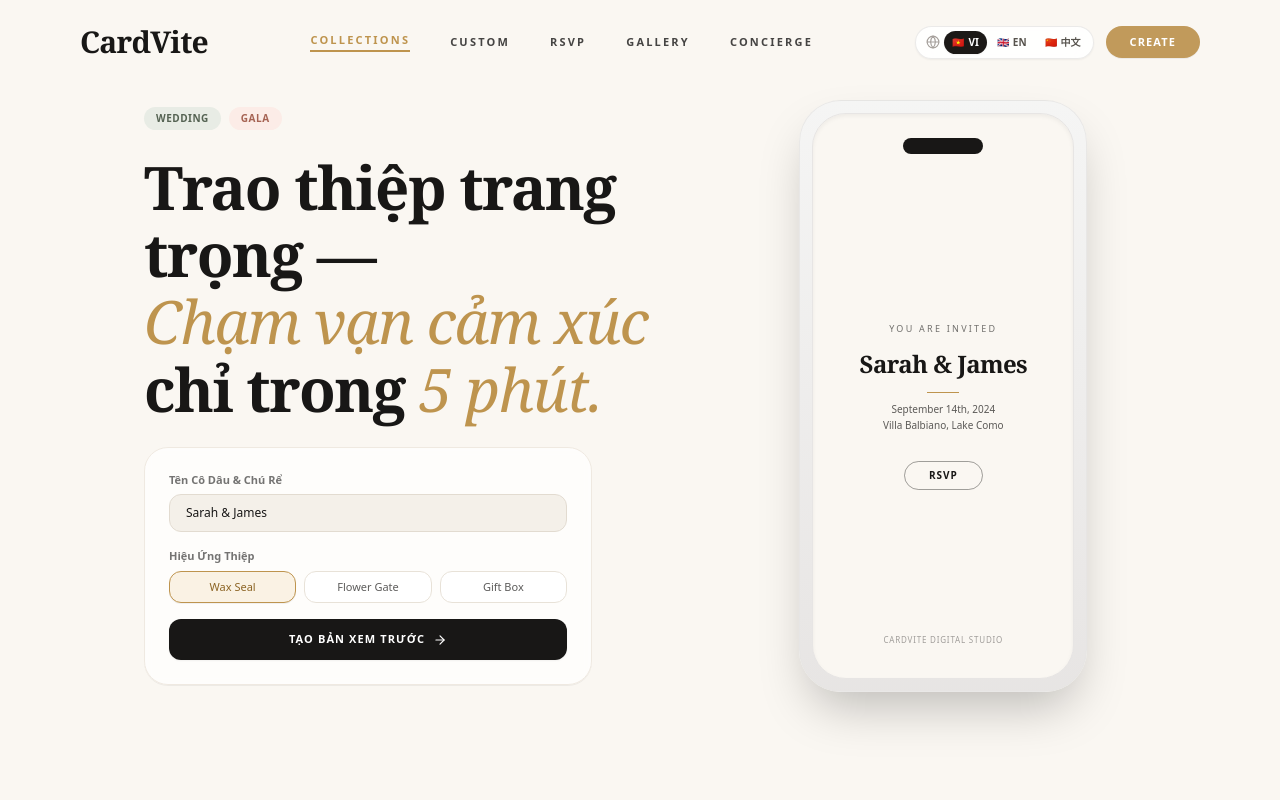
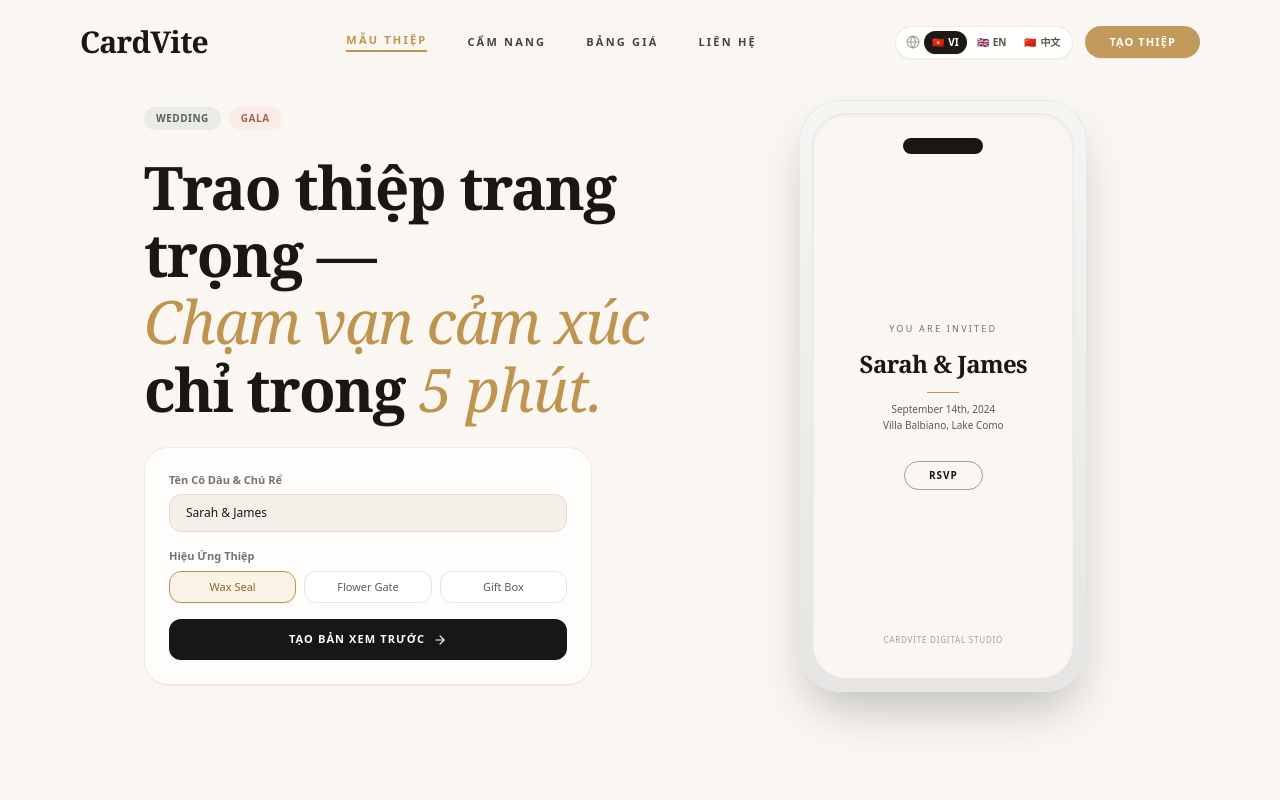
Before and after one commit to hoaibao3112/WebsiteThiep, a Next.js app in the folder fe/: page / in a window 1280 px wide. Shown: the top 800 px of the page. Built offline with nearby package versions, Linux system fonts and the light colour scheme; a web font is replaced by a local one.

Commit message:
fix: update navigation menu items to match 4 core pages (MẪU THIỆP, CẨM NANG, BẢNG GIÁ, LIÊN HỆ)

```diff
--- a/fe/src/app/(public)/collections/page.tsx
+++ b/fe/src/app/(public)/collections/page.tsx
@@ -146,12 +146,11 @@ export default function CollectionsPage() {
 
           <nav className="hidden md:flex items-center gap-8 lg:gap-10 text-[11px] font-bold uppercase tracking-[0.2em] text-[#181716]/80">
             <Link href="/collections" className="text-[#BE944E] border-b-2 border-[#BE944E] pb-0.5">
-              COLLECTIONS
+              MẪU THIỆP
             </Link>
-            <Link href="/custom" className="hover:text-[#181716] transition">CUSTOM</Link>
-            <Link href="/rsvp" className="hover:text-[#181716] transition">RSVP</Link>
-            <Link href="/gallery" className="hover:text-[#181716] transition">GALLERY</Link>
-            <Link href="/concierge" className="hover:text-[#181716] transition">CONCIERGE</Link>
+            <Link href="/journal" className="hover:text-[#181716] transition">CẨM NANG</Link>
+            <Link href="/pricing" className="hover:text-[#181716] transition">BẢNG GIÁ</Link>
+            <Link href="/concierge" className="hover:text-[#181716] transition">LIÊN HỆ</Link>
           </nav>
 
           <div className="flex items-center gap-3">
--- a/fe/src/app/(public)/concierge/page.tsx
+++ b/fe/src/app/(public)/concierge/page.tsx
@@ -45,12 +45,11 @@ export default function ConciergePage() {
           </Link>
 
           <nav className="hidden md:flex items-center gap-8 lg:gap-10 text-[11px] font-bold uppercase tracking-[0.2em] text-[#181716]/80">
-            <Link href="/collections" className="hover:text-[#181716] transition">COLLECTIONS</Link>
-            <Link href="/custom" className="hover:text-[#181716] transition">CUSTOM</Link>
-            <Link href="/rsvp" className="hover:text-[#181716] transition">RSVP</Link>
-            <Link href="/gallery" className="hover:text-[#181716] transition">GALLERY</Link>
+            <Link href="/collections" className="hover:text-[#181716] transition">MẪU THIỆP</Link>
+            <Link href="/journal" className="hover:text-[#181716] transition">CẨM NANG</Link>
+            <Link href="/pricing" className="hover:text-[#181716] transition">BẢNG GIÁ</Link>
             <Link href="/concierge" className="text-[#BE944E] border-b-2 border-[#BE944E] pb-0.5">
-              CONCIERGE
+              LIÊN HỆ
             </Link>
           </nav>
 
--- a/fe/src/app/(public)/journal/page.tsx
+++ b/fe/src/app/(public)/journal/page.tsx
@@ -71,11 +71,10 @@ export default function JournalPage() {
           </Link>
 
           <nav className="hidden md:flex items-center gap-8 lg:gap-10 text-[11px] font-bold uppercase tracking-[0.2em] text-[#181716]/80">
-            <Link href="/collections" className="hover:text-[#181716] transition">COLLECTIONS</Link>
-            <Link href="/custom" className="hover:text-[#181716] transition">CUSTOM</Link>
-            <Link href="/rsvp" className="hover:text-[#181716] transition">RSVP</Link>
-            <Link href="/gallery" className="hover:text-[#181716] transition">GALLERY</Link>
-            <Link href="/concierge" className="hover:text-[#181716] transition">CONCIERGE</Link>
+            <Link href="/collections" className="hover:text-[#181716] transition">MẪU THIỆP</Link>
+            <Link href="/journal" className="text-[#BE944E] border-b-2 border-[#BE944E] pb-0.5">CẨM NANG</Link>
+            <Link href="/pricing" className="hover:text-[#181716] transition">BẢNG GIÁ</Link>
+            <Link href="/concierge" className="hover:text-[#181716] transition">LIÊN HỆ</Link>
           </nav>
 
           <div className="flex items-center gap-3">
--- a/fe/src/app/(public)/pricing/page.tsx
+++ b/fe/src/app/(public)/pricing/page.tsx
@@ -18,11 +18,10 @@ export default function PricingPage() {
           </Link>
 
           <nav className="hidden md:flex items-center gap-8 lg:gap-10 text-[11px] font-bold uppercase tracking-[0.2em] text-[#181716]/80">
-            <Link href="/collections" className="hover:text-[#181716] transition">COLLECTIONS</Link>
-            <Link href="/custom" className="hover:text-[#181716] transition">CUSTOM</Link>
-            <Link href="/rsvp" className="hover:text-[#181716] transition">RSVP</Link>
-            <Link href="/gallery" className="hover:text-[#181716] transition">GALLERY</Link>
-            <Link href="/concierge" className="hover:text-[#181716] transition">CONCIERGE</Link>
+            <Link href="/collections" className="hover:text-[#181716] transition">MẪU THIỆP</Link>
+            <Link href="/journal" className="hover:text-[#181716] transition">CẨM NANG</Link>
+            <Link href="/pricing" className="text-[#BE944E] border-b-2 border-[#BE944E] pb-0.5">BẢNG GIÁ</Link>
+            <Link href="/concierge" className="hover:text-[#181716] transition">LIÊN HỆ</Link>
           </nav>
 
           <div className="flex items-center gap-3">
--- a/fe/src/app/page.tsx
+++ b/fe/src/app/page.tsx
@@ -37,24 +37,21 @@ export default function CardViteHomePage() {
             </span>
           </Link>
 
-          {/* DESKTOP NAV LINKS */}
+          {/* DESKTOP NAV LINKS: 4 CHỨC NĂNG CHÍNH */}
           <nav className="hidden md:flex items-center gap-8 lg:gap-10 text-[11px] font-bold uppercase tracking-[0.2em] text-[#181716]/80">
             <Link
-              href="#collections"
+              href="/collections"
               className="text-[#BE944E] border-b-2 border-[#BE944E] pb-0.5"
             >
               {t("homeNavCollections")}
             </Link>
-            <Link href="#custom" className="hover:text-[#181716] transition">
-              {t("homeNavCustom")}
+            <Link href="/journal" className="hover:text-[#181716] transition">
+              {t("homeNavJournal")}
             </Link>
-            <Link href="#rsvp" className="hover:text-[#181716] transition">
-              {t("homeNavRsvp")}
+            <Link href="/pricing" className="hover:text-[#181716] transition">
+              {t("homeNavPricing")}
             </Link>
-            <Link href="#gallery" className="hover:text-[#181716] transition">
-              {t("homeNavGallery")}
-            </Link>
-            <Link href="#concierge" className="hover:text-[#181716] transition">
+            <Link href="/concierge" className="hover:text-[#181716] transition">
               {t("homeNavConcierge")}
             </Link>
           </nav>
@@ -92,32 +89,32 @@ export default function CardViteHomePage() {
           </button>
           <div className="space-y-6 text-center">
             <Link
-              href="#collections"
+              href="/collections"
               onClick={() => setMobileMenuOpen(false)}
               className="block text-2xl font-serif font-bold text-[#181716]"
             >
               {t("homeNavCollections")}
             </Link>
             <Link
-              href="#custom"
+              href="/journal"
               onClick={() => setMobileMenuOpen(false)}
               className="block text-2xl font-serif font-bold text-[#181716]"
             >
-              {t("homeNavCustom")}
+              {t("homeNavJournal")}
             </Link>
             <Link
-              href="#rsvp"
+              href="/pricing"
               onClick={() => setMobileMenuOpen(false)}
               className="block text-2xl font-serif font-bold text-[#181716]"
             >
-              {t("homeNavRsvp")}
+              {t("homeNavPricing")}
             </Link>
             <Link
-              href="#gallery"
+              href="/concierge"
               onClick={() => setMobileMenuOpen(false)}
               className="block text-2xl font-serif font-bold text-[#181716]"
             >
-              {t("homeNavGallery")}
+              {t("homeNavConcierge")}
             </Link>
             <div className="pt-6 flex flex-col items-center gap-4">
               <LanguageSwitcher />
--- a/fe/src/config/i18n.ts
+++ b/fe/src/config/i18n.ts
@@ -3,12 +3,11 @@ export type SupportedLanguage = "vi" | "en" | "zh";
 export const DICTIONARY = {
   vi: {
     // Navigation
-    homeNavCollections: "COLLECTIONS",
-    homeNavCustom: "CUSTOM",
-    homeNavRsvp: "RSVP",
-    homeNavGallery: "GALLERY",
-    homeNavConcierge: "CONCIERGE",
-    homeCreateBtn: "CREATE",
+    homeNavCollections: "MẪU THIỆP",
+    homeNavJournal: "CẨM NANG",
+    homeNavPricing: "BẢNG GIÁ",
+    homeNavConcierge: "LIÊN HỆ",
+    homeCreateBtn: "TẠO THIỆP",
 
     // Hero Section
     homeTagWedding: "WEDDING",
@@ -158,10 +157,9 @@ export const DICTIONARY = {
 
   en: {
     // Navigation
-    homeNavCollections: "COLLECTIONS",
-    homeNavCustom: "CUSTOM",
-    homeNavRsvp: "RSVP",
-    homeNavGallery: "GALLERY",
+    homeNavCollections: "TEMPLATES",
+    homeNavJournal: "JOURNAL",
+    homeNavPricing: "PRICING",
     homeNavConcierge: "CONCIERGE",
     homeCreateBtn: "CREATE",
 
@@ -313,11 +311,10 @@ export const DICTIONARY = {
 
   zh: {
     // Navigation
-    homeNavCollections: "精选模板",
-    homeNavCustom: "定制设计",
-    homeNavRsvp: "出席回执",
-    homeNavGallery: "相册展示",
-    homeNavConcierge: "专属顾问",
+    homeNavCollections: "精选模版",
+    homeNavJournal: "婚礼指南",
+    homeNavPricing: "服务价格",
+    homeNavConcierge: "定制咨询",
     homeCreateBtn: "立即制作",
 
     // Hero Section
```
